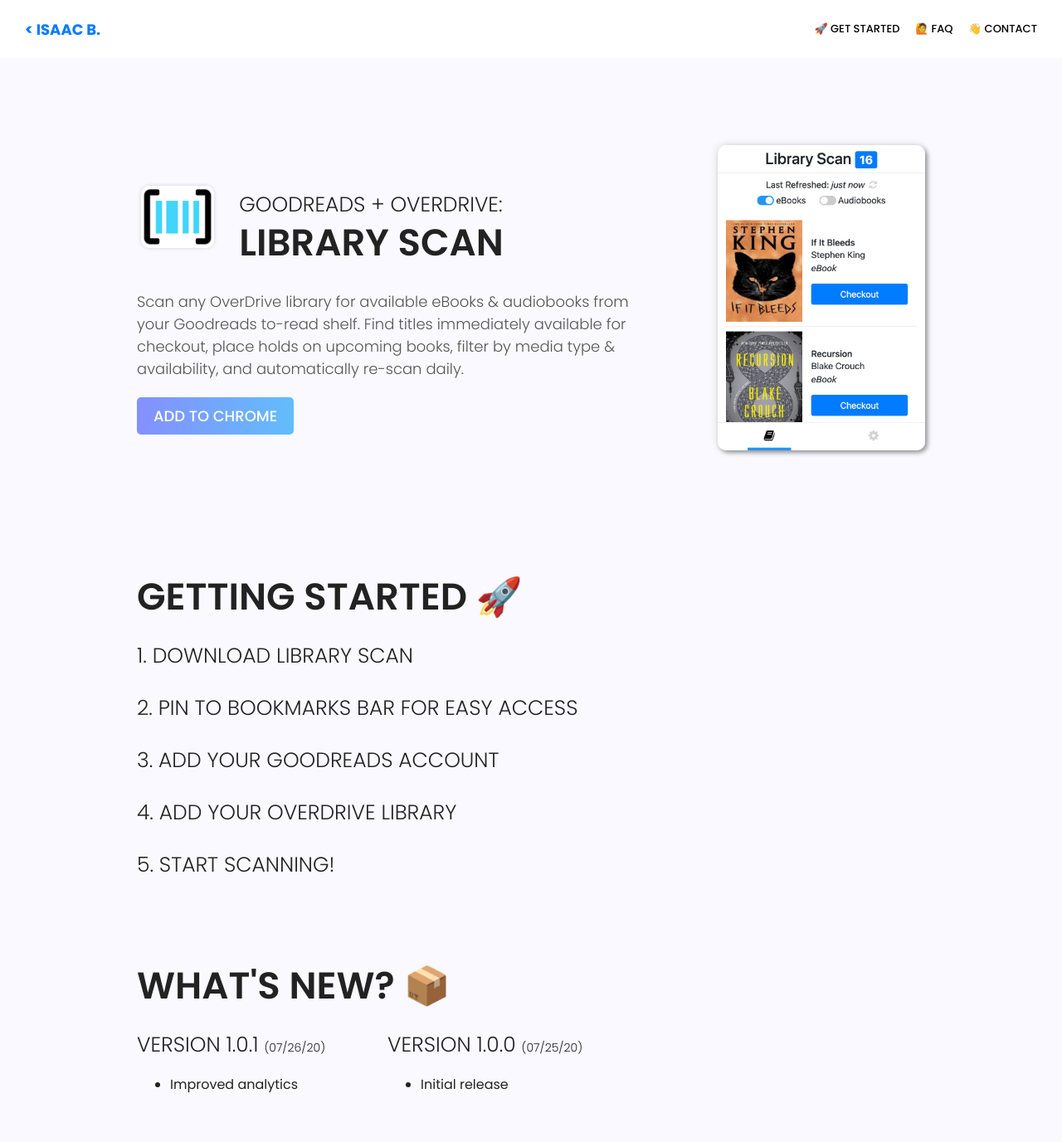
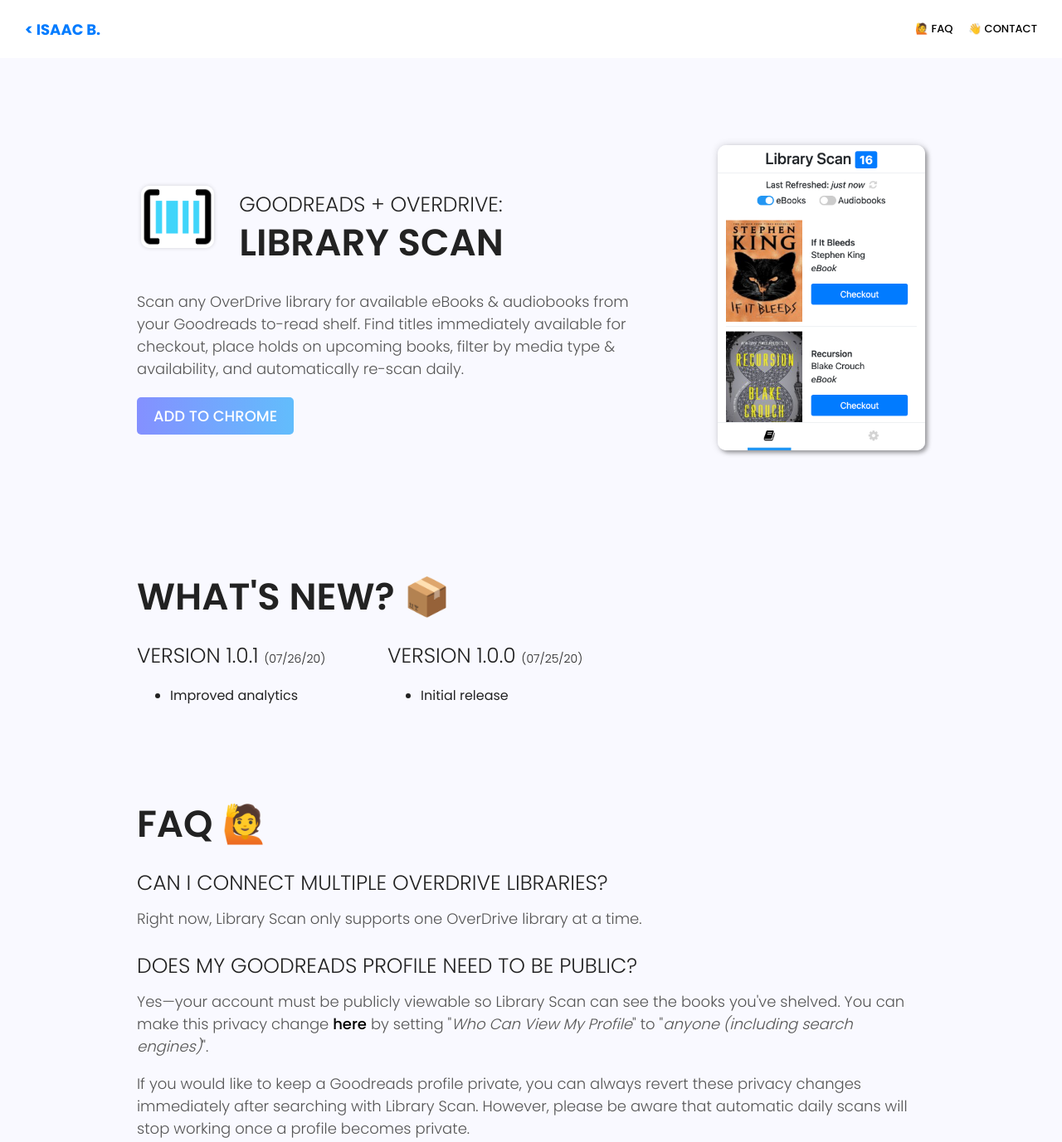
Before and after one commit to isaacbock/isaacbock, a plain HTML site: page library-scan.html in a window 1280 px wide. Shown: the top 1377 px of the page at 83% size. Drawn offline with nearby package versions, Linux system fonts and the light colour scheme.

Commit message:
Library Scan: Hide install instructions until after downloaded

```diff
--- a/css/libraryScan.css
+++ b/css/libraryScan.css
@@ -195,6 +195,9 @@ a:hover {
     #contact {
         display: inline !important;
     }
+    #start_nav_link {
+        display: none !important;
+    }
     #library_scan_logo {
         height: 50px;
         margin-right: 15px;
--- a/library-scan.html
+++ b/library-scan.html
@@ -38,7 +38,7 @@
     <div id="header" >
         <a href="/" id="logo">&lt; ISAAC B.</a>
         <div id="menu">
-            <a href="#start">🚀 Get Started</a>
+            <a href="#start" id="start_nav_link" style="display: none;">🚀 Get Started</a>
             <a href="#faq">🙋 FAQ</a>
             <a href="#mailgo" data-address="isaactbock" data-domain="wustl.edu" id="contact">👋 Contact</a>
         </div>
@@ -63,7 +63,7 @@
         <img src="assets/LibraryScanScreenshot.png" alt="Library Scan Screenshot" id="screenshot">
     </div>
     <div id="content" class="grey">
-        <div id="start" class="anchor">
+        <div id="start" class="anchor" style="display: none;">
             <h1>Getting Started 🚀</h1>
             <h2>1. Download Library Scan</h2>
             <h2>2. Pin to Bookmarks Bar for Easy Access</h2>
```
